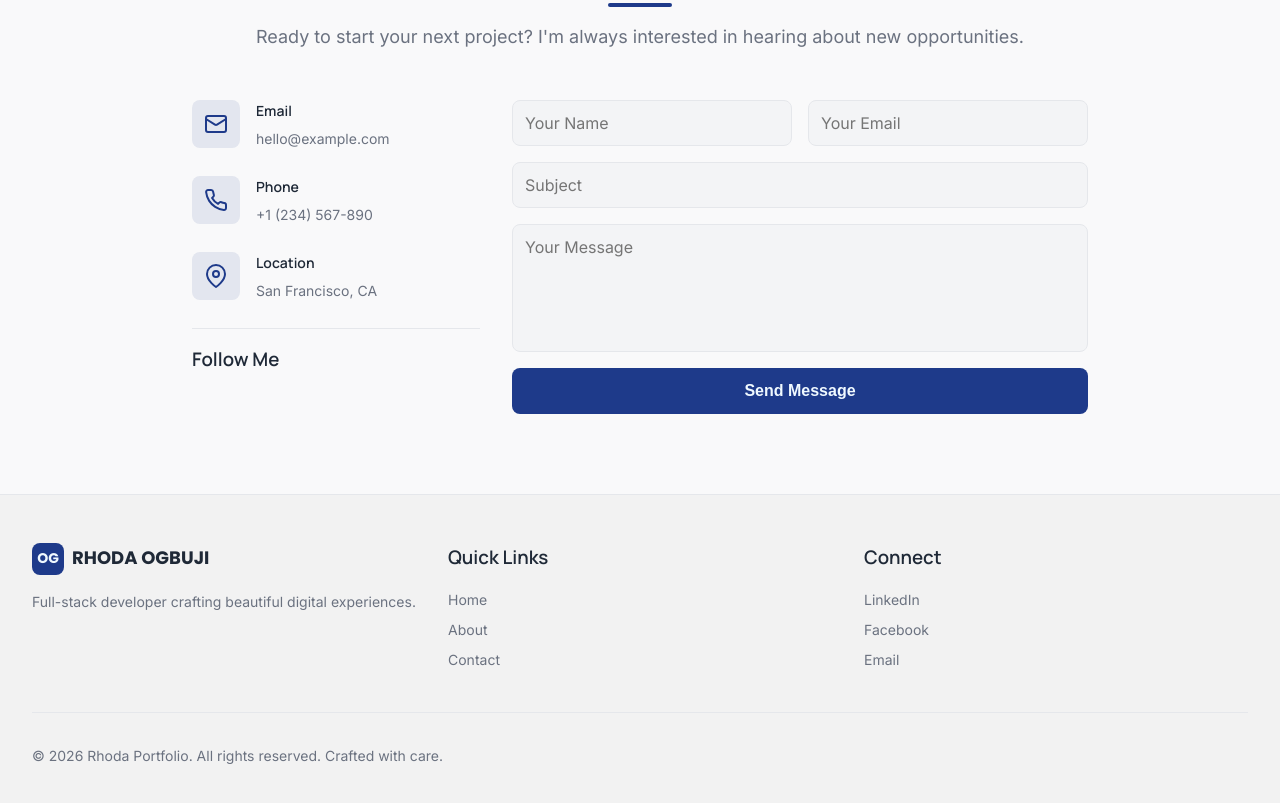
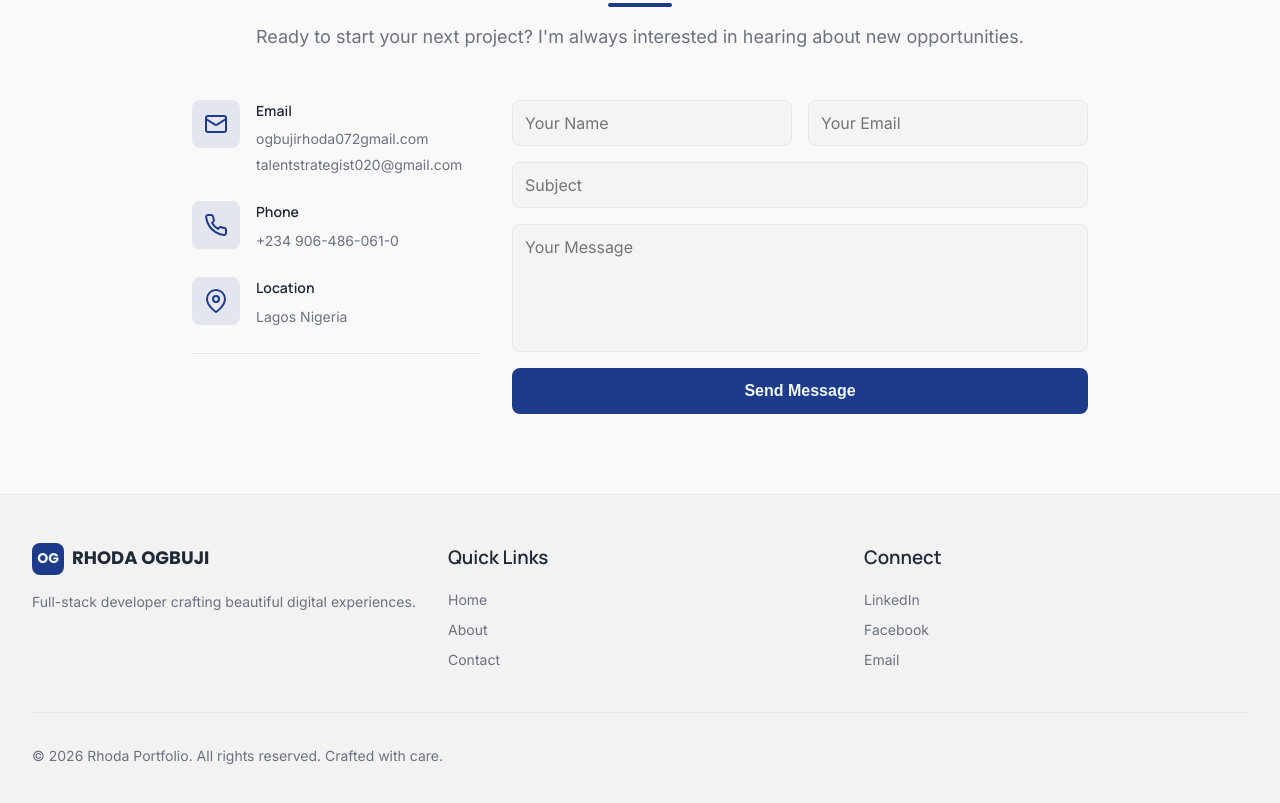
Before and after one commit to Chinemerem113/rhoda-portfolio, a plain HTML site: page index.html in a window 1280 px wide. Shown: the part 2976-3779 px from the top of the page. Drawn offline with nearby package versions, Linux system fonts and the light colour scheme; a script that the page names is missing.

Commit message:
Updated portfolio website

```diff
--- a/index.html
+++ b/index.html
@@ -3,7 +3,7 @@
 <head>
     <meta charset="UTF-8">
     <meta name="viewport" content="width=device-width, initial-scale=1.0">
-    <title>Premium Personal Portfolio</title>
+    <title>RHODA OGBUJI Portfolio</title>
     <link rel="preconnect" href="https://fonts.googleapis.com">
     <link rel="preconnect" href="https://fonts.gstatic.com" crossorigin>
     <link href="https://fonts.googleapis.com/css2?family=Inter:wght@400;500;600;700&family=Manrope:wght@400;500;600;700&family=Poppins:wght@400;500;600;700;800&display=swap" rel="stylesheet">
@@ -1311,7 +1311,8 @@
                         </div>
                         <div>
                             <h3>Email</h3>
-                            <a href="mailto:hello@example.com">hello@example.com</a>
+                            <a href="mailto:hello@example.com">ogbujirhoda072gmail.com</a>
+                              <a href="mailto:hello@example.com">talentstrategist020@gmail.com</a>
                         </div>
                     </div>
 
@@ -1321,7 +1322,7 @@
                         </div>
                         <div>
                             <h3>Phone</h3>
-                            <a href="tel:+1234567890">+1 (234) 567-890</a>
+                            <a href="tel:+1234567890">+234 906-486-061-0</a>
                         </div>
                     </div>
 
@@ -1331,13 +1332,13 @@
                         </div>
                         <div>
                             <h3>Location</h3>
-                            <a href="#">San Francisco, CA</a>
+                            <a href="#">Lagos Nigeria</a>
                         </div>
                     </div>
 
                     <div style="padding-top: 1rem; border-top: 1px solid var(--border);">
-                        <h3 style="font-family: 'Manrope', sans-serif; font-weight: 600; color: var(--foreground); margin-bottom: 1rem;">Follow Me</h3>
-                        <!--<div class="social-links">
+                        <!--<h3 style="font-family: 'Manrope', sans-serif; font-weight: 600; color: var(--foreground); margin-bottom: 1rem;">Follow Me</h3>
+                        <div class="social-links">
                             <a href="#" title="LinkedIn">
                                 <svg xmlns="http://www.w3.org/2000/svg" width="24" height="24" viewBox="0 0 24 24" fill="currentColor"><path d="M19 0h-14c-2.761 0-5 2.239-5 5v14c0 2.761 2.239 5 5 5h14c2.762 0 5-2.239 5-5v-14c0-2.761-2.238-5-5-5zm-11 19h-3v-11h3v11zm-1.5-12.268c-.966 0-1.75-.79-1.75-1.764s.784-1.764 1.75-1.764 1.75.79 1.75 1.764-.783 1.764-1.75 1.764zm13.5 12.268h-3v-5.604c0-3.368-4-3.113-4 0v5.604h-3v-11h3v1.765c1.396-2.586 7-2.777 7 2.476v6.759z"/></svg>
                             </a>
```
